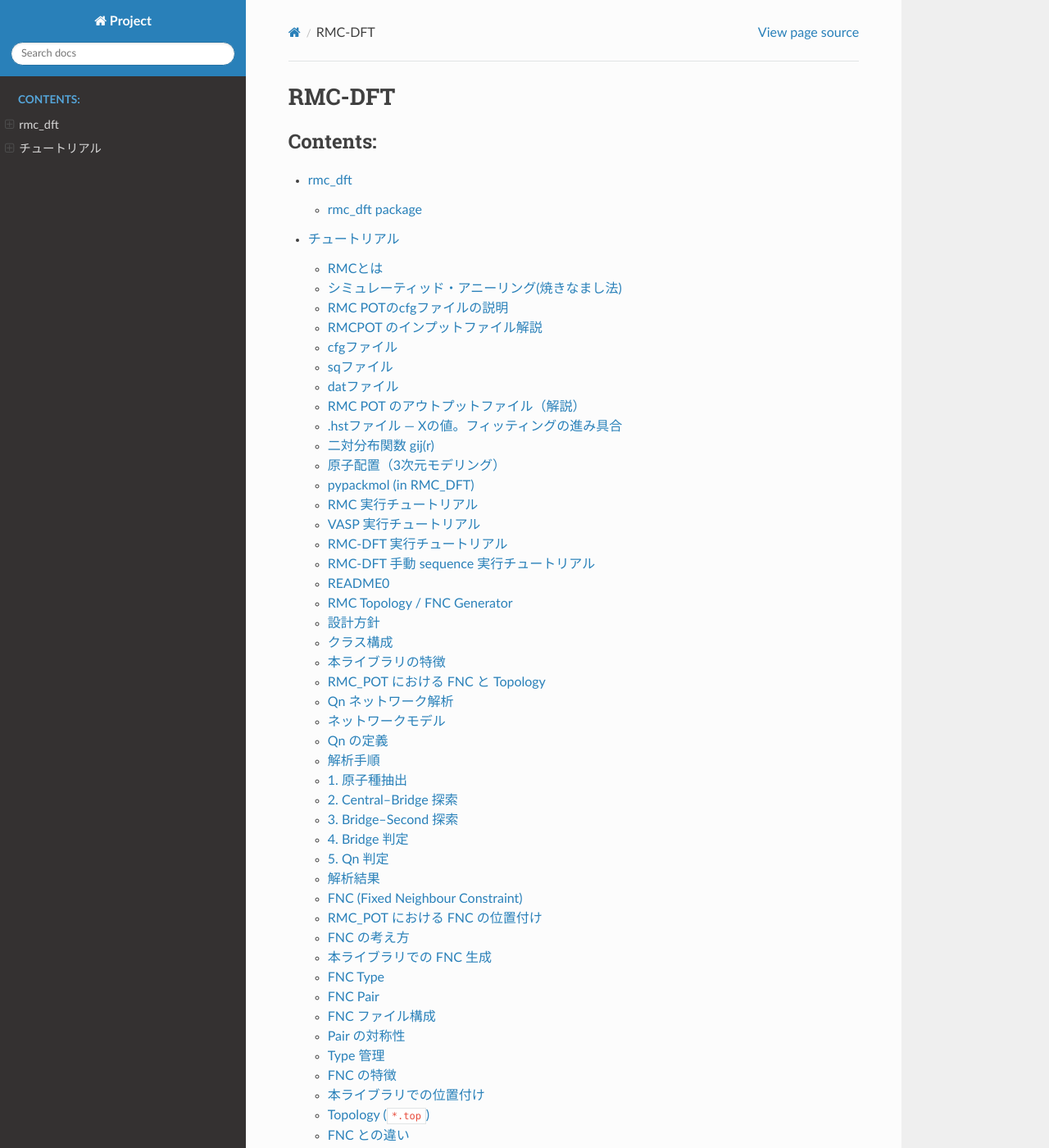
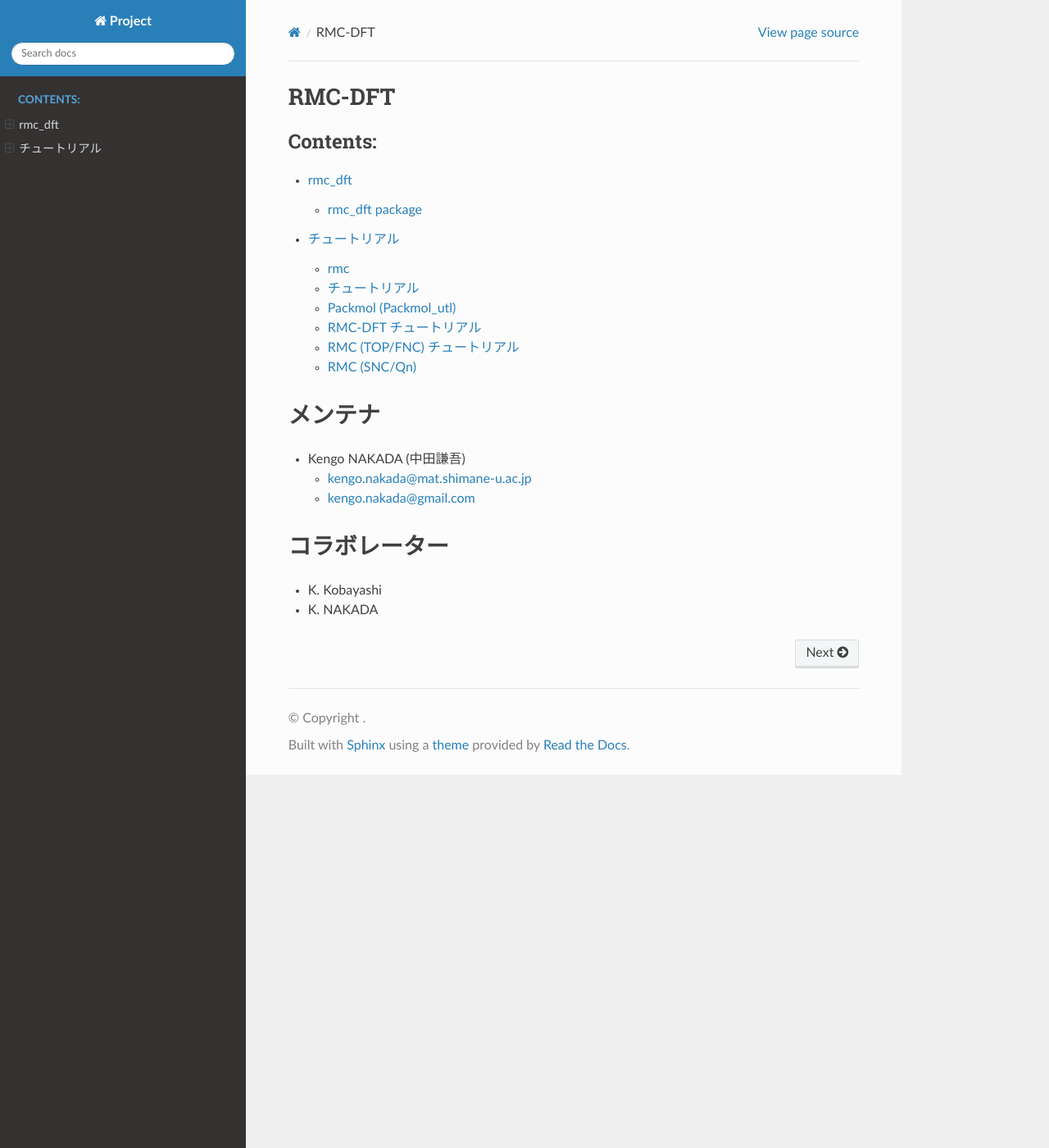
Before and after one commit to ohara-lab-su/rmc_dft, a Sphinx documentation site: the page built from docs/index.md, in a window 1280 px wide and 1400 px high. Shown: the whole window at 82% size. Built offline with Sphinx 7.4.7 and the Read the Docs theme 3.1.0, drawn with Linux system fonts in a browser that asks for light colours; pages that are not in the unit, such as notebooks, are missing from menus; some of the changed lines change nothing that is shown; some of the changed text lies outside the part shown.

Commit message:
feat: sync sequence init handling with current RMC/VASP loop logic, add `CONTINUE_NUMBERED_INIT` support, update documentation, and bump version to 0.6.13

````diff
--- a/docs/tutorials/dft/dft_thery_explained.md
+++ b/docs/tutorials/dft/dft_thery_explained.md
@@ -0,0 +1 @@
+# DFT 関係の基礎
--- /dev/null
+++ b/docs/tutorials/dft/index.md
@@ -0,0 +1,10 @@
+# チュートリアル
+
+```{toctree}
+:maxdepth: 4
+:caption: Contents:
+
+dft_theory_explained
+```
+
+このセクションでは RMC-DFT の DFT セッションでの使い方を段階的に説明します。
--- a/docs/tutorials/index.md
+++ b/docs/tutorials/index.md
@@ -4,22 +4,12 @@
 :maxdepth: 4
 :caption: Contents:
 
-rmc/rmc_theory_explained
-rmc/rmcpot_cfg_explained
-rmc/rmcpot_input_explained
-rmc/rmcpot_output_explained
-dft/dft_theory_explained
-packmol/packmol
-rmc_dft/rmc
-rmc_dft/dft_vasp
-rmc_dft/rmc_dft
-rmc_dft/rmc_dft_sequence
-qn/1_intro
-qn/2_qn_network
-qn/3_fnc
-qn/4_top
-qn/5_json
-qn/5_next
+rmc/index
+dft/index
+packmol/index
+rmc_dft/index
+top_fnc/index
+qn/index
 ```
 
 このセクションでは RMC-DFT の使い方を段階的に説明します。
--- /dev/null
+++ b/docs/tutorials/packmol/index.md
@@ -0,0 +1,12 @@
+# Packmol (Packmol_utl)
+
+```{toctree}
+:maxdepth: 4
+:caption: Contents:
+
+packmol
+```
+
+このセクションでは Packmol (Packmol_util) の使い方を段階的に説明します。 プロジェクト用に、Packmol を使いやすくするための
+packmol_util を作っています。 その使い方などを説明します。RMD-DFT パッケージから独立パッケージに packmol_util を
+独立させたため、古い記事かもしれません。
--- /dev/null
+++ b/docs/tutorials/qn/index.md
@@ -0,0 +1,15 @@
+# RMC (SNC/Qn)
+
+```{toctree}
+:maxdepth: 4
+:caption: Contents:
+
+1_intro
+2_qn_network
+3_fnc
+4_top
+5_json
+5_next
+```
+
+このセクションでは RMC (SNC/Qn) の使い方を段階的に説明します。 ちょっと古いのでもしかしたら、FNC/TOP の話が混ざっているかもしれません。
--- /dev/null
+++ b/docs/tutorials/rmc/index.md
@@ -0,0 +1,13 @@
+# rmc
+
+```{toctree}
+:maxdepth: 4
+:caption: Contents:
+
+rmc_theory_explained
+rmcpot_cfg_explained
+rmcpot_input_explained
+rmcpot_output_explained
+```
+
+このセクションでは RMC の使い方の基礎を説明します。
--- /dev/null
+++ b/docs/tutorials/rmc_dft/index.md
@@ -0,0 +1,13 @@
+# RMC-DFT チュートリアル
+
+```{toctree}
+:maxdepth: 4
+:caption: Contents:
+
+rmc
+dft_vasp
+rmc_dft
+rmc_dft_sequence
+```
+
+このセクションでは RMC-DFT の使い方を段階的に説明します。
--- /dev/null
+++ b/docs/tutorials/top_fnc/index.md
@@ -0,0 +1,10 @@
+# RMC (TOP/FNC) チュートリアル
+
+```{toctree}
+:maxdepth: 4
+:caption: Contents:
+
+rmc_pot_dat_top_fnc_pages
+```
+
+このセクションでは RMC (TOP/FNC) の使い方を段階的に説明します。 ちょっと古い記事なので、当時の理解が間違っている可能性があります。修正します。
````
